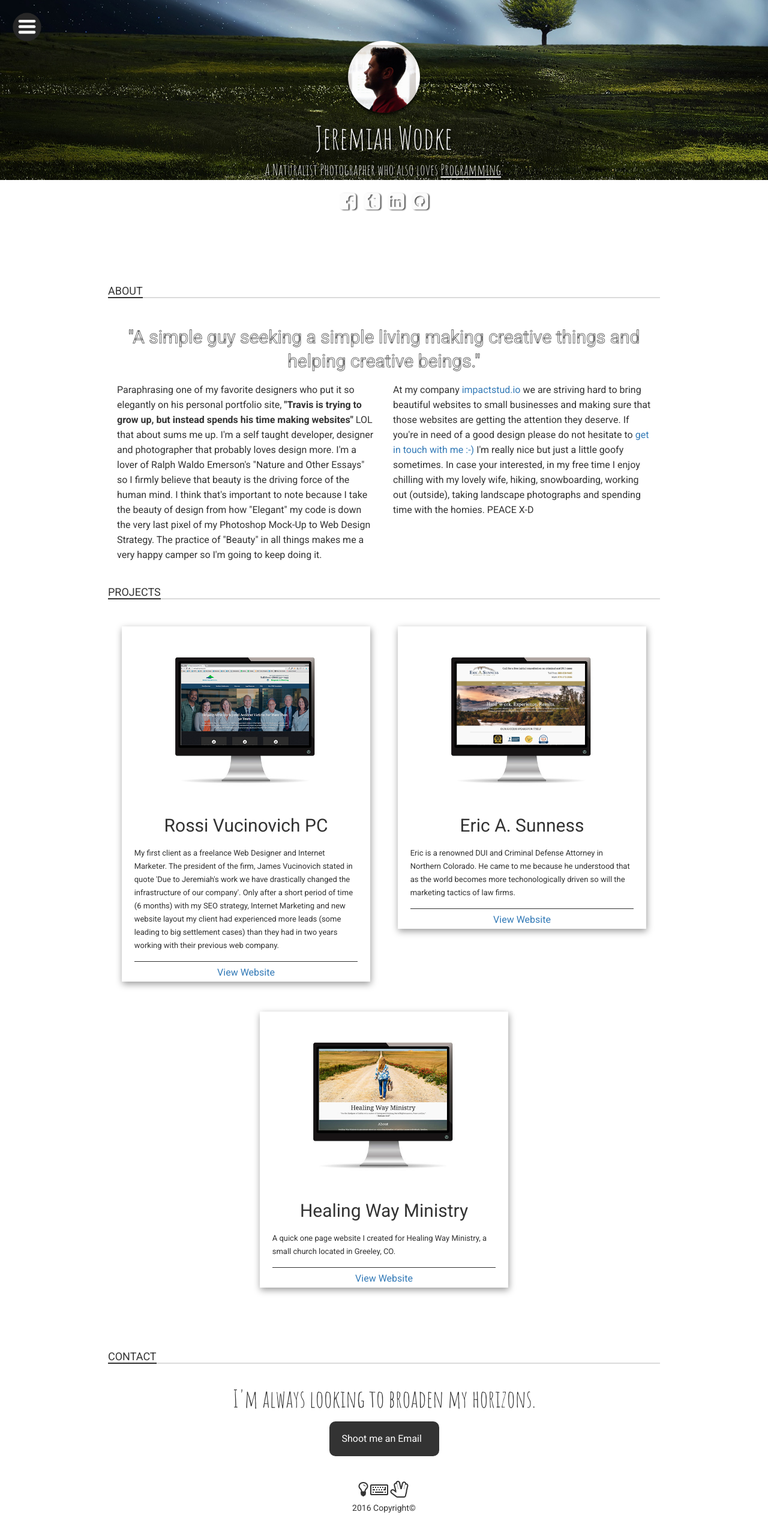
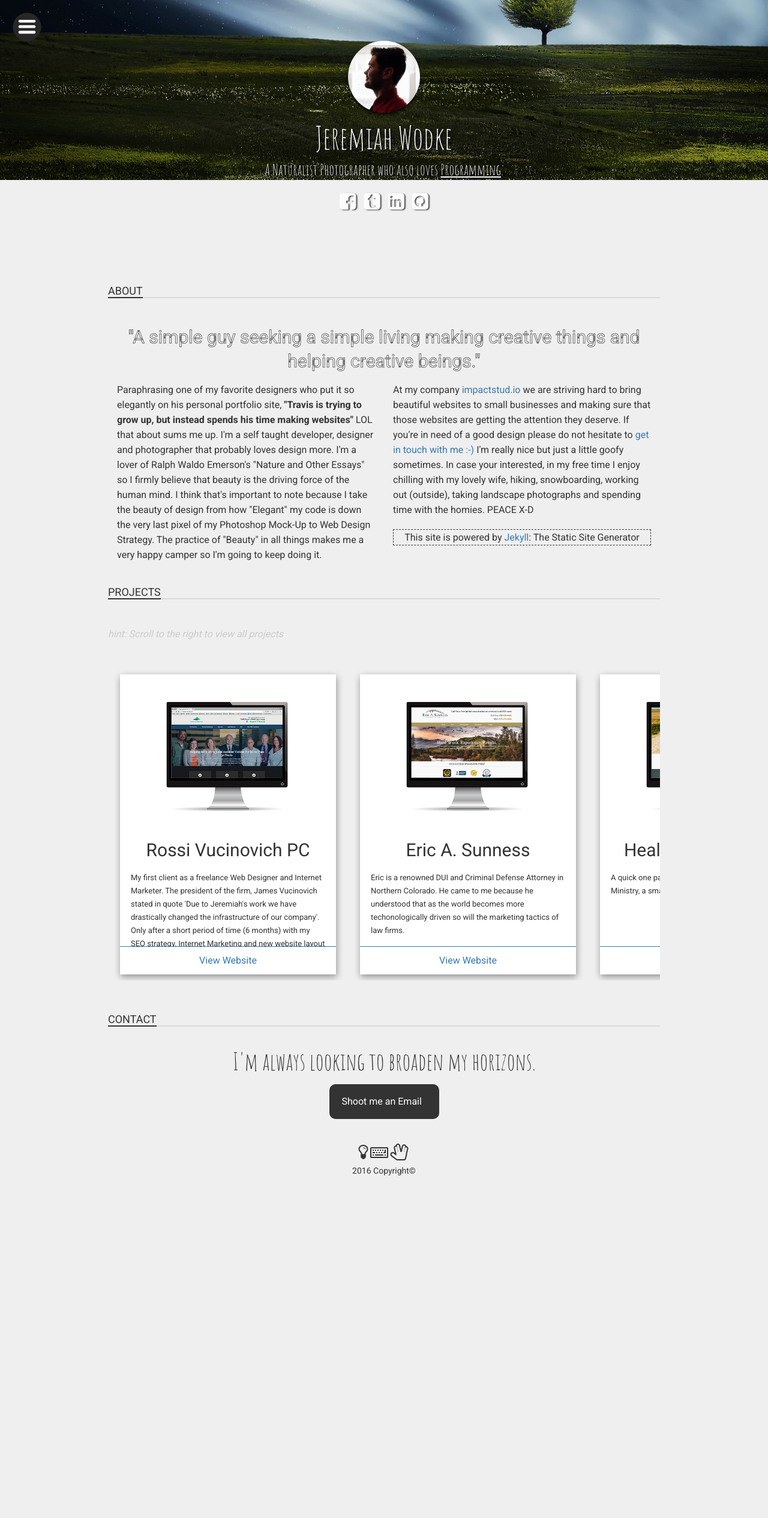
Before and after one commit to JWizerd/jekyll-portfolio-website, a Jekyll site: the page built from index.html, in a window 1280 px wide. Shown: the whole page at 60% size. Built offline with Jekyll 4.4.1, drawn with Linux system fonts in a browser that asks for light colours; Markdown is read by kramdown in place of the engine named in the settings; after the commit the page ends 1968 px from its top, so only the background shows below that.

Commit message:
project showcase css scroll-x and mobile functionality

```diff
--- a/_includes/about.html
+++ b/_includes/about.html
@@ -8,7 +8,8 @@
                   <p class="col-sm-6">
                     Paraphrasing one of my favorite designers who put it so elegantly on his personal portfolio site, <strong> "Travis is trying to grow up, but instead spends his time making websites" </strong> LOL that about sums me up. I'm a self taught developer, designer and photographer that probably loves design more. I'm a lover of Ralph Waldo Emerson's "Nature and Other Essays" so I firmly believe that beauty is the driving force of the human mind. I think that's important to note because I take the beauty of design from how "Elegant" my code is down the very last pixel of my Photoshop Mock-Up to Web Design Strategy. The practice of "Beauty" in all things makes me a very happy camper so I'm going to keep doing it.
                   </p>
-                  <p class="col-sm-6">At my company <a href="http://impactstud.io">impactstud.io</a> we are striving hard to bring beautiful websites to small businesses and making sure that those websites are getting the attention they deserve. If you're in need of a good design please do not hesitate to <a href="mailto:jwodke@outlook.com">get in touch with me :-)</a> I'm really nice but just a little goofy sometimes. In case your interested, in my free time I enjoy chilling with my lovely wife, hiking, snowboarding, working out (outside), taking landscape photographs and spending time with the homies. PEACE X-D </p>
+                  <p class="col-sm-6">At my company <a href="http://impactstud.io">impactstud.io</a> we are striving hard to bring beautiful websites to small businesses and making sure that those websites are getting the attention they deserve. If you're in need of a good design please do not hesitate to <a href="mailto:jwodke@outlook.com">get in touch with me :-)</a> I'm really nice but just a little goofy sometimes. In case your interested, in my free time I enjoy chilling with my lovely wife, hiking, snowboarding, working out (outside), taking landscape photographs and spending time with the homies. PEACE X-D <span class="jekyll">This site is powered by <a href="http://jekyllrb.com">Jekyll</a>: The Static Site Generator</span></p>
+
                 </div>
             </article>
             <!-- col-md-6 col-sm-12 portfolio -->
--- a/_includes/portfolio.html
+++ b/_includes/portfolio.html
@@ -3,21 +3,24 @@
         <div class="row">
             <div class="col-md-10 col-sm-12 col-md-offset-1">
                 <h2><span><em>Projects</em></span></h2>
-                <ul>
+                <p class="hint">hint: Scroll to the right to view all projects</p>
+                <div class="projects">
+                  <ul class="project-showcase">
                       {% for project in site.data.projects %}
-                    <li>
+                      <li class="project">
                           <figure>
                               <img src="{{site.baseurl}}/assets/images/{{project.img}}" />
                               <figcaption>
                                   <h3>{{ project.company }}</h3>
                                   <p>{{ project.description }}</p>
-                                <span><a title="{{ project.company }}" target="_blank" href="{{ project.link }}">
-                                View Website</a></span>
                               </figcaption>
+                              <a class="website-link" title="{{ project.company }}" target="_blank" href="{{ project.link }}">
+                              View Website</a>
                           </figure>
                       </li>
                       {% endfor %}
                   </ul>
+                </div>
             </div>
             <!-- col-md-6 col-sm-12 portfolio -->
         </div>
--- a/assets/css/main.css
+++ b/assets/css/main.css
@@ -110,9 +110,18 @@
 		font-weight: bold;
 	}
 
+	.hint {
+		font-style: italic;
+		color: #ccc;
+		font-weight: 200;
+	}
+
 /****************************
 3.0 GENERAL
 ****************************/
+	body {
+		background-color: #efefef;
+	}
 	section {
 		font-family: "Roboto", sans-serif;
 	}
@@ -276,46 +285,71 @@
 /****************************
 5.0 PORTFOLIO SECTION / MAIN CONTENT
 ****************************/
-	#portfolio ul {
-		display: flex;
-		flex-wrap: wrap;
-		justify-content: space-around;
+
+	.projects {
+		width: 100%;
+		height: 550px;
+		overflow-x: scroll;
+		-webkit-overflow-scrolling: touch;
+	}
+
+	.project-showcase {
+		width: 100%;
+		display: table;
+		table-layout: fixed;
+		margin-top: 20px;
+		padding: 20px 0 10px 0;
+	}
+
+	.project {
+		display: table-cell;
+		width: 400px;
+		height: 500px;
+	}
+
+	.project img {
 		width: 100%;
 	}
 
-	#portfolio li {
-		margin-bottom: 50px;
-		width: 50%;
-	}
-
-	#portfolio li img {
-		width: 100%;
-	}
-
-	#portfolio li figure {
+	.project figure {
+		position: relative;
 		width: 90%;
+		height: 100%;
 		margin: 0 auto;
 		padding: 7px 0;
+		background-color: #fff;
 		box-sizing: border-box;
 		-webkit-box-shadow: 1px 4px 11px rgba(000, 000, 000, .4);
 		-moz-box-shadow: 1px 4px 11px rgba(000, 000, 000, .4);
 		box-shadow: 1px 4px 11px rgba(000, 000, 000, .4);
 	}
 
-	#portfolio li figcaption {
+	.project figcaption {
 		width: inherit;
     text-align: center;
     margin: 0 auto;
+    overflow-y: auto;
+    height: 200px;
 	}
 
-	#portfolio li figcaption p {
+	.project figcaption p {
 		text-align: left;
 		line-height: 22px;
-    border-bottom: 1px solid;
 		margin-bottom: 10px;
 		font-size: 13px;
+		overflow: hidden;
 	}
 
+	.website-link {
+		border-top: 1px solid;
+		position: absolute;
+		bottom: 0;
+		width: 100%;
+		display: block;
+		padding: 15px 0;
+		text-align: center;
+		background-color: #fff;
+	}
 /****************************
 5.1 HOME - ABOUT
 ****************************/
@@ -325,6 +359,13 @@
 	-webkit-text-stroke-width: 1px;
 	-webkit-text-stroke-color: #666;
 	color: #fff;
+}
+
+.jekyll {
+	display: block;
+	margin-top: 20px;
+	text-align: center;
+	border: 1px dashed;
 }
 
 /****************************
@@ -415,12 +456,7 @@
 	.header-content p {
 		font-size: 18px;
 	}
-
-	#portfolio li {
-		width: 100%;
-	}
-
-	#portfolio li figcaption p {
+	.project li figcaption p {
 		font-size: 12px;
 	}
 	.active {
@@ -436,11 +472,6 @@
 		background-size: auto;
 		height: 450px;
 	}
-
-	#portfolio li {
-		width: 100%;
-	}
-
 }
 @media screen and (min-width: 651px) and (max-width: 1000px) {
 	.header {
```
Lines whose indentation alone changed are shown as unchanged.
